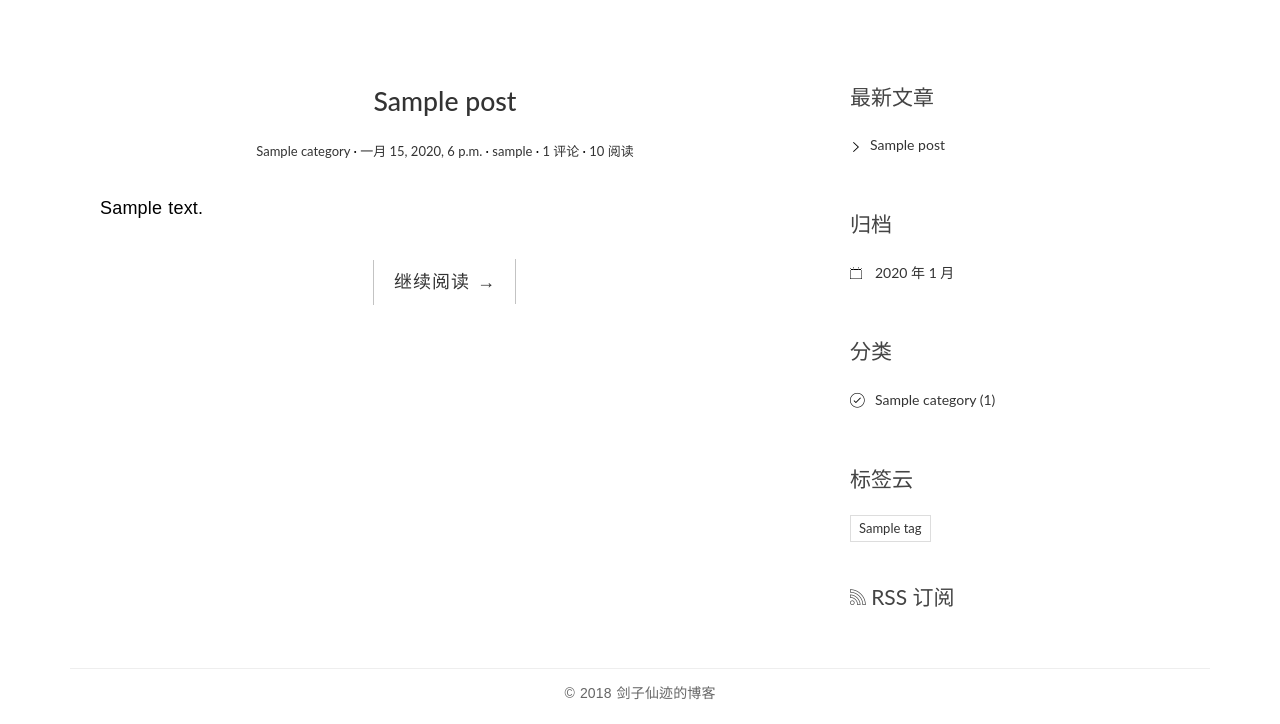
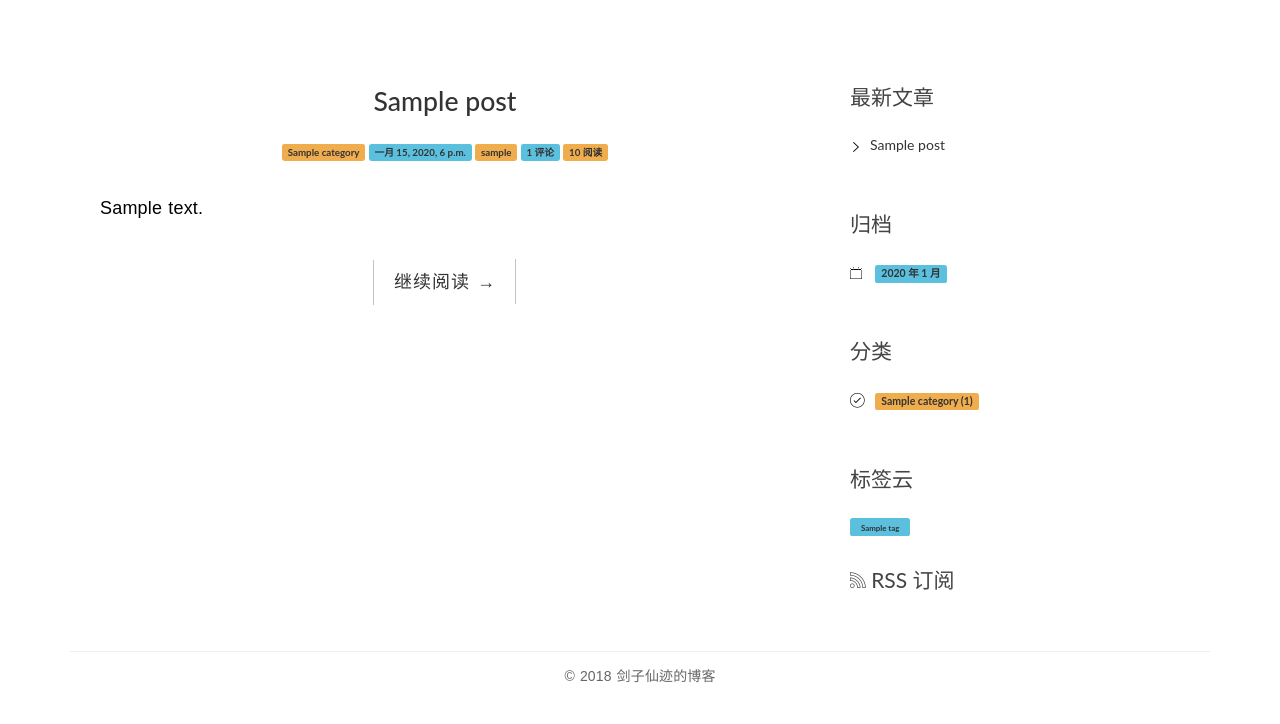
Before and after one commit to Alagon/myblog, a Django app: page / in a window 1280 px wide. Shown: the part 91-815 px from the top of the page. After the commit the page ends 774 px from the top, so only its background shows below. Run offline with Django 3.2, Linux system fonts and the light colour scheme; tables that the repository leaves empty hold one stand-in row (values such as "Sample post"); some libraries are stand-ins or nearby versions.

Commit message:
fix:  修改样式

```diff
--- a/comments/forms.py
+++ b/comments/forms.py
@@ -6,4 +6,4 @@ from .models import Comment
 class CommentForm(forms.ModelForm):
     class Meta:
         model = Comment
-        fields = ['name', 'email', 'url', 'text']
+        fields = ['text']
--- a/comments/views.py
+++ b/comments/views.py
@@ -15,6 +15,8 @@ def post_comment(request, post_pk):
 
         if form.is_valid():
             comment = form.save(commit = False)
+            comment.name = request.user.username
+            comment.email = request.user.email
             comment.post = post
             comment.save()
 
--- a/myblog/views.py
+++ b/myblog/views.py
@@ -63,7 +63,7 @@ class IndexView(ListView):
     model = Post
     template_name = 'myblog/index.html'
     context_object_name = 'post_list'
-    paginate_by = 5
+    paginate_by = 2
 
     def get_context_data(self, **kwargs):
         context = super(IndexView, self).get_context_data(**kwargs)
--- a/templates/base.html
+++ b/templates/base.html
@@ -112,7 +112,9 @@
                     <ul>
                         {% for date in date_list %}
                         <li>
-                            <a href="{% url 'myblog:archives' date.year date.month %}">{{ date.year }} 年 {{ date.month }} 月</a>
+                            <span class="label label-info">
+                                <a href="{% url 'myblog:archives' date.year date.month %}">{{ date.year }} 年 {{ date.month }} 月</a>
+                            </span>
                         </li>
                         {% empty %}
                          暂无归档！
@@ -126,7 +128,9 @@
                     <ul>
                         {% for category in category_list %}
                         <li>
+                            <span class="label label-warning">
                             <a href="{% url 'myblog:category' category.pk %}">{{ category.name }} <span class="post-count">({{ category.num_posts }})</span></a>
+                            </span>
                         </li>
                         {% empty %}
                          暂无分类!
@@ -139,9 +143,11 @@
                     {% get_tags as tag_list %}
                     <ul>
                         {% for tag in tag_list %}
-                        <li>
-                            <a href="{% url 'myblog:tag' tag.pk %}">{{ tag.name }}</a>
-                        </li>
+                            <span class="label label-info">
+                            <span class="label label-info">
+                                <a href="{% url 'myblog:tag' tag.pk %}">{{ tag.name }}</a>
+                            </span>
+                            </span>
                         {% empty %}
                          暂无标签！
                         {% endfor %}
--- a/templates/myblog/index.html
+++ b/templates/myblog/index.html
@@ -10,12 +10,12 @@
                      <a href="{{ post.get_absolute_url }}">{{ post.title }}</a>
                  </h1>
                  <div class="entry-meta">
-                     <span class="post-category"><a href="#">{{ post.category.name }}</a></span>
-                     <span class="post-date"><a href="#"><time class="entry-date"
+                    <span class="label label-warning"><a href="{% url 'myblog:category' post.category.pk %}">{{ post.category.name }}</a></span>
+                    <span class="label label-info"><a href="#"><time class="entry-date"
                                                               datetime="{{ post.created_time }}">{{ post.created_time }}</time></a></span>
-                     <span class="post-author"><a href="#">{{ post.author }}</a></span>
-                     <span class="comments-link"><a href="#">{{ post.comment_set.count }} 评论</a></span>
-                     <span class="views-count"><a href="{{ post.get_absolute_url }}">{{ post.views }} 阅读</a></span>
+                    <span class="label label-warning"><a href="#">{{ post.author }}</a></span>
+                    <span class="label label-info"><a href="#comment-area">{{ post.comment_set.count }} 评论</a></span>
+                    <span class="label label-warning"><a href="#">{{ post.views }} 阅读</a></span>
                  </div>
              </header>
              <div class="entry-content clearfix">
@@ -31,6 +31,12 @@
 
      {% if is_paginated %}
          <div class="pagination-simple">
+            <nav aria-label="Page navigation">
+                <ul class="pagination">
+                    <li>
+                        {% if  page_obj.number != 1 %}
+                            <a href="?page={{ page_obj.previous_page_number }}" aria-label="Previous"><span aria-hidden="true">&laquo;</span></a>
+                        {% endif %}
                         {% if first %}
                             <a href="?page=1">1</a>
                         {% endif %}
@@ -54,6 +60,12 @@
                         {% if last %}
                             <a href="?page={{ paginator.num_pages }}">{{ paginator.num_pages }}</a>
                         {% endif %}
+                        {% if  page_obj.number != paginator.num_pages %}
+                            <a href="?page={{ page_obj.next_page_number }}" aria-label="Next"><span aria-hidden="true">&raquo;</span></a>
+                        {% endif %}
+                    </li>
+                </ul>
+            </nav>
          </div>
      {% endif %}
 {% endblock main %}
```
Also changed, not shown: templates/myblog/detail.html (+17 -28 lines). Lines whose indentation alone changed are shown as unchanged.
